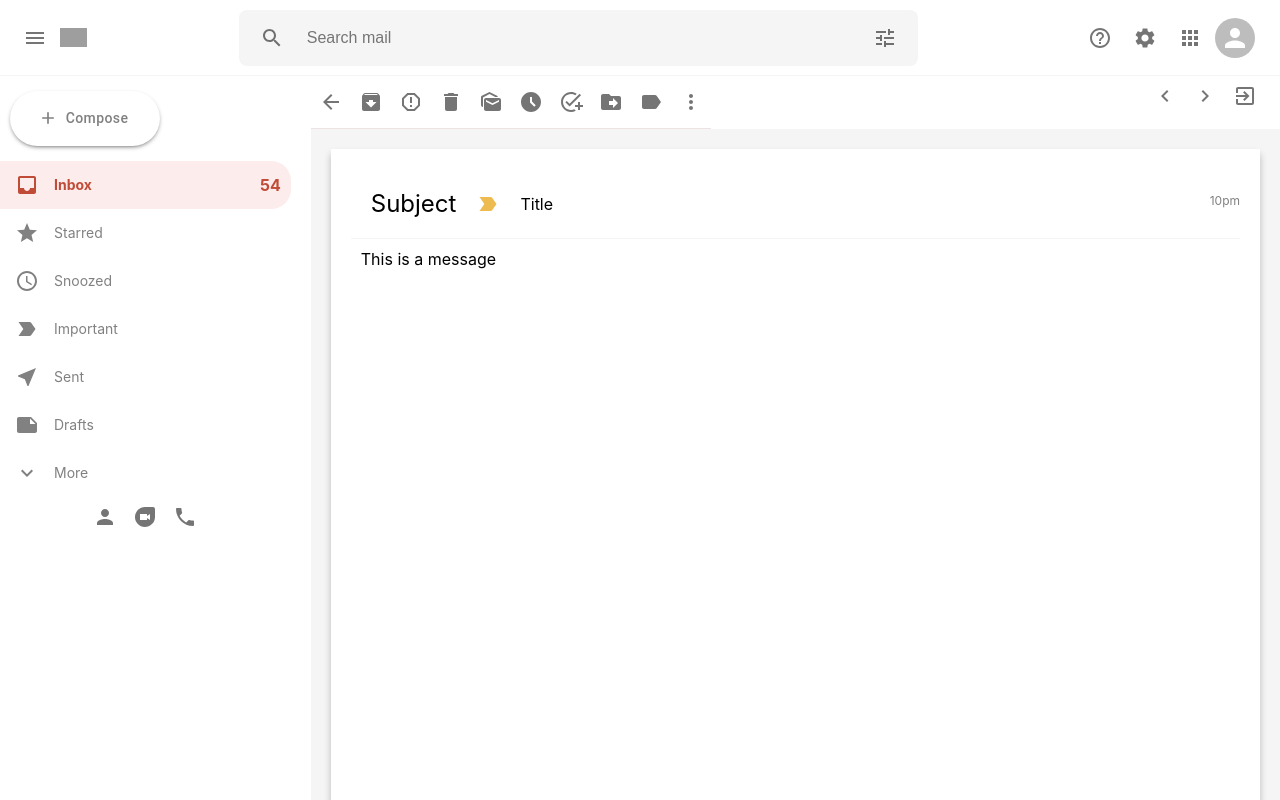
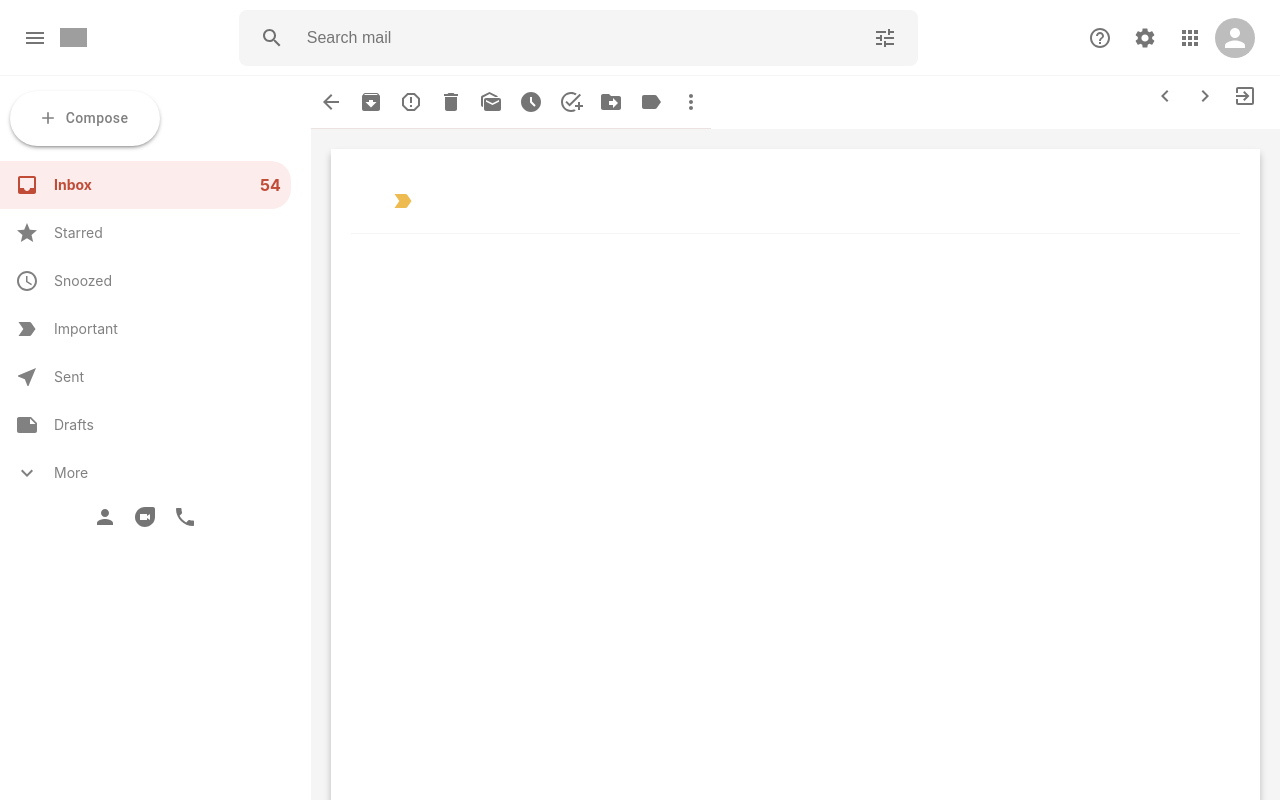
Before and after one commit to sah16/Gmail-clone, a React (Create React App) app: page /mail in a window 1280 px wide. Built offline with nearby package versions, Linux system fonts and the light colour scheme; grey boxes are pictures that could not be loaded.

Commit message:
Added: Functionality to fetch mail data from database layer

```diff
--- a/src/EmailList.css
+++ b/src/EmailList.css
@@ -2,6 +2,16 @@
     flex: 1;
     overflow: scroll;
 }
+/* Hides scrollbar for Chrome, Safari and Opera  */
+.emailList::-webkit-scrollbar{
+    display: none;
+}
+/* Hide scrollbar for IE Edge and Firefox */
+.emailList{
+    -ms-overflow-style: none;
+    scrollbar-width: none;
+}
+
 
 .emailList__settings{
     position: sticky;
@@ -22,3 +32,7 @@
     background-color: white;
     z-index: 999;
 }
+
+.emailList_list{
+    padding-bottom: 20%;
+}
--- a/src/EmailList.js
+++ b/src/EmailList.js
@@ -1,10 +1,24 @@
 import { ArrowDropDown, ChevronLeft, ChevronRight, Inbox, KeyboardHide, LocalOffer, MoreVert, People, Redo } from '@mui/icons-material'
 import { Checkbox, IconButton } from '@mui/material'
-import React from 'react'
+import React, { useEffect, useState } from 'react'
 import './EmailList.css'
 import EmailRow from './EmailRow'
+import { db } from './firebase'
 import Section from './Section'
 function EmailList() {
+
+    const [emails, setEmails] = useState([]);
+
+    useEffect(() => {
+        db.collection('emails')
+           .orderBy('timestamp' , 'desc').onSnapshot(snapshot => setEmails(snapshot.docs.map(doc => ({
+               id: doc.id,
+               data: doc.data(),
+             }))
+           )
+        )
+    }, [])
+
   return (
     <div className="emailList">
         <div className="emailList__settings">
@@ -38,26 +52,17 @@
                 <Section Icon={LocalOffer} title='Promotions' color='green'/>
         </div>
         <div className="emailList__list">
-            <EmailRow
-                title = "Twitch"
-                subject = "Hey fellow streamer!!!"
-                description="This is a test"
-                time="10pm"
-            />
+            {emails.map(({id , data:{to, subject , message , timestamp}}) =>(
+                <EmailRow
+                id = {id}
+                key ={id}
+                title= {to}
+                subject = {subject}
+                description = {message}
+                time = {new Date(timestamp?.seconds * 1000).toUTCString()}
+                />
+            ))}
 
-             <EmailRow
-                title = "Twitch"
-                subject = "Hey fellow streamer!!!"
-                description="This is a test"
-                time="10pm"
-            />
-
-             <EmailRow
-                title = "Twitch"
-                subject = "Hey fellow streamer!!!"
-                description="This is a test"
-                time="10pm"
-            />
 
         </div>
     </div>
--- a/src/EmailRow.js
+++ b/src/EmailRow.js
@@ -3,11 +3,27 @@
 import React from 'react'
 import './EmailRow.css';
 import { useNavigate } from 'react-router-dom';
+import { useDispatch } from 'react-redux';
+import { selectMail } from './features/mailSlice';
 
 function EmailRow({id, title, subject , description , time}) {
     const navigate= useNavigate();
+    const dispatch = useDispatch();
+
+    const openMail = () =>{
+        dispatch(selectMail({
+            id,
+            title,
+            subject,
+            description,
+            time,
+        }));
+        navigate("/mail")
+    };
+
+
   return (
-    <div onClick={() => navigate("/mail")} className="emailRow">
+    <div onClick={openMail} className="emailRow">
 
         <div className="emailRow__options">
             <Checkbox/>
--- a/src/Mail.js
+++ b/src/Mail.js
@@ -1,11 +1,14 @@
 import { AccessTimeFilled,LabelImportant,ChevronLeft,ExitToApp, ChevronRight , AddTask, Archive, ArrowBack, Delete, DriveFileMove, Label, MarkAsUnread, MoreVert, ReportGmailerrorred } from '@mui/icons-material'
 import { IconButton } from '@mui/material'
 import React from 'react'
+import { useSelector } from 'react-redux';
 import { useNavigate } from 'react-router-dom';
+import { selectOpenMail } from './features/mailSlice';
 import './Mail.css'
 
 function Mail() {
   const navigate = useNavigate();
+  const selectedMail = useSelector(selectOpenMail);
 
   return (
     <div className="mail">
@@ -56,15 +59,15 @@
         </div>
         <div className="mail__body">
           <div className="mail__bodyHeader">
-            <h2>Subject</h2>
+            <h2>{selectedMail?.subject}</h2>
             <LabelImportant className="mail__important" />
-            <p>Title</p>
-            <p className='mail__time'>10pm</p>
+            <p>{selectedMail?.title}</p>
+            <p className='mail__time'>{selectedMail?.time}</p>
           </div>
 
           <div className="mail__message">
             <p>
-              This is a message
+              {selectedMail?.description}
             </p>
           </div>
         </div>
--- a/src/features/mailSlice.js
+++ b/src/features/mailSlice.js
@@ -3,13 +3,18 @@
 
 
 export const mailSlice = createSlice({
-  name:'mail',
+  name:"mail",
   initialState: {
+    selectedMail: null,
     sendMessageIsOpen: false,
   },
   // The `reducers` field lets us define reducers and generate associated actions
   reducers: {
-    openSendMessage: (state) => {
+    selectMail:(state , action) => {
+      state.selectedMail = action.payload;
+    },
+
+    openSendMessage:(state) => {
            state.sendMessageIsOpen = true;
     },
     closeSendMessage: (state) => {
@@ -19,11 +24,12 @@
   },
 });
 
-export const { openSendMessage, closeSendMessage } = mailSlice.actions;
+export const { selectMail, openSendMessage, closeSendMessage } = mailSlice.actions;
 
 // The function below is called a selector and allows us to select a value from
 // the state. Selectors can also be defined inline where they're used instead of
 // in the slice file. For example: `useSelector((state: RootState) => state.counter.value)`
 export const selectSendMessageIsOpen = (state) => state.mail.sendMessageIsOpen;
+export const selectOpenMail = (state) => state.mail.selectedMail;
 
 export default mailSlice.reducer;
```
